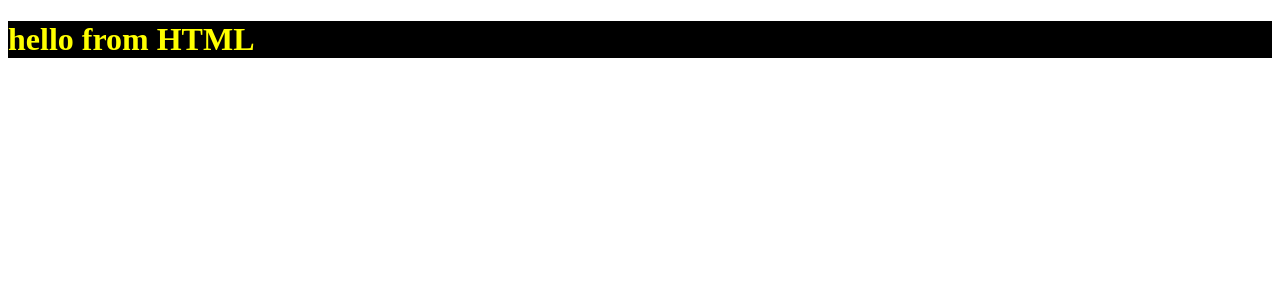
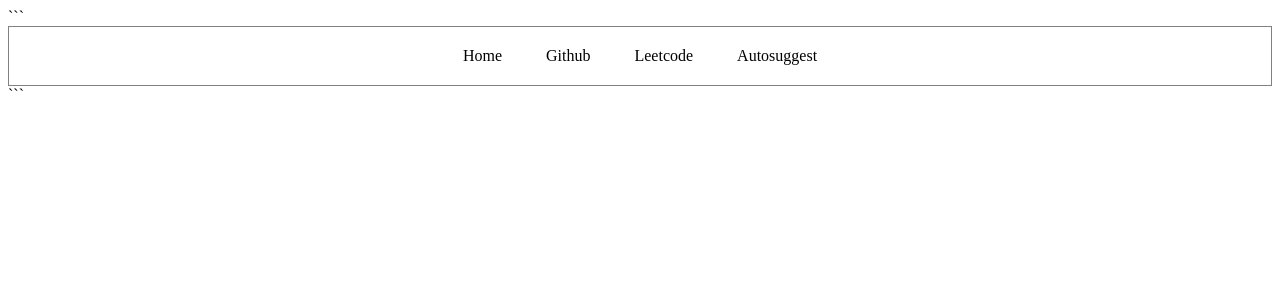
Before and after one commit to jashwanthkola1-jpg/Autospring, a Spring Boot app: page / in a window 1280 px wide. Shown: the top 300 px of the page. Run offline with Spring Boot 4, Linux system fonts and the light colour scheme.

Commit message:
New changes

````diff
--- a/src/main/resources/static/index.css
+++ b/src/main/resources/static/index.css
@@ -1,4 +1,21 @@
-h1{
-    color:yellow;
-    background-color: black;
+```body{
+    margin: 0px;
 }
+
+h1 {
+    color: red;
+}
+
+.navbar{
+    border-style: solid;
+    border-width: 1px;
+    border-color: gray;
+    padding: 20px;
+    text-align: center;
+}
+
+.navbar a{
+    padding: 20px;
+    text-decoration: none;
+    color: black;
+}```
--- a/src/main/resources/static/index.html
+++ b/src/main/resources/static/index.html
@@ -1,13 +1,19 @@
-<!DOCTYPE html>
+```<!DOCTYPE html>
 <html lang="en">
 <head>
-  <meta charset="UTF-8">
-  <meta name="viewport" content="width=device-width, initial-scale=1.0">
-  <title>Document</title>
-  <link rel="stylesheet" href="index.css">
+    <meta charset="UTF-8">
+    <meta name="viewport" content="width=device-width, initial-scale=1.0">
+    <title>Auto Suggest</title>
+    <link rel="stylesheet" href="index.css">
 </head>
 <body>
-  <h1> hello from HTML</h1>
-  <script src="index.js"></script>
+    <!-- <h1>Hello World!</h1> -->
+     <div class="navbar">
+        <a href="">Home</a>
+        <a href="https://github.com/">Github</a>
+        <a href="">Leetcode</a>
+        <a href="">Autosuggest</a>
+     </div>
+    <script src="index.js"></script>
 </body>
-</html>
+</html>```
--- a/src/main/resources/static/index.js
+++ b/src/main/resources/static/index.js
@@ -1,2 +1,5 @@
-//alert("Welcome")
-console.log("Hi")
+index.js:
+
+// alert("Hello guysss");
+
+console.log("hello from JS!")
````
Also changed, not shown: 3 other files.
